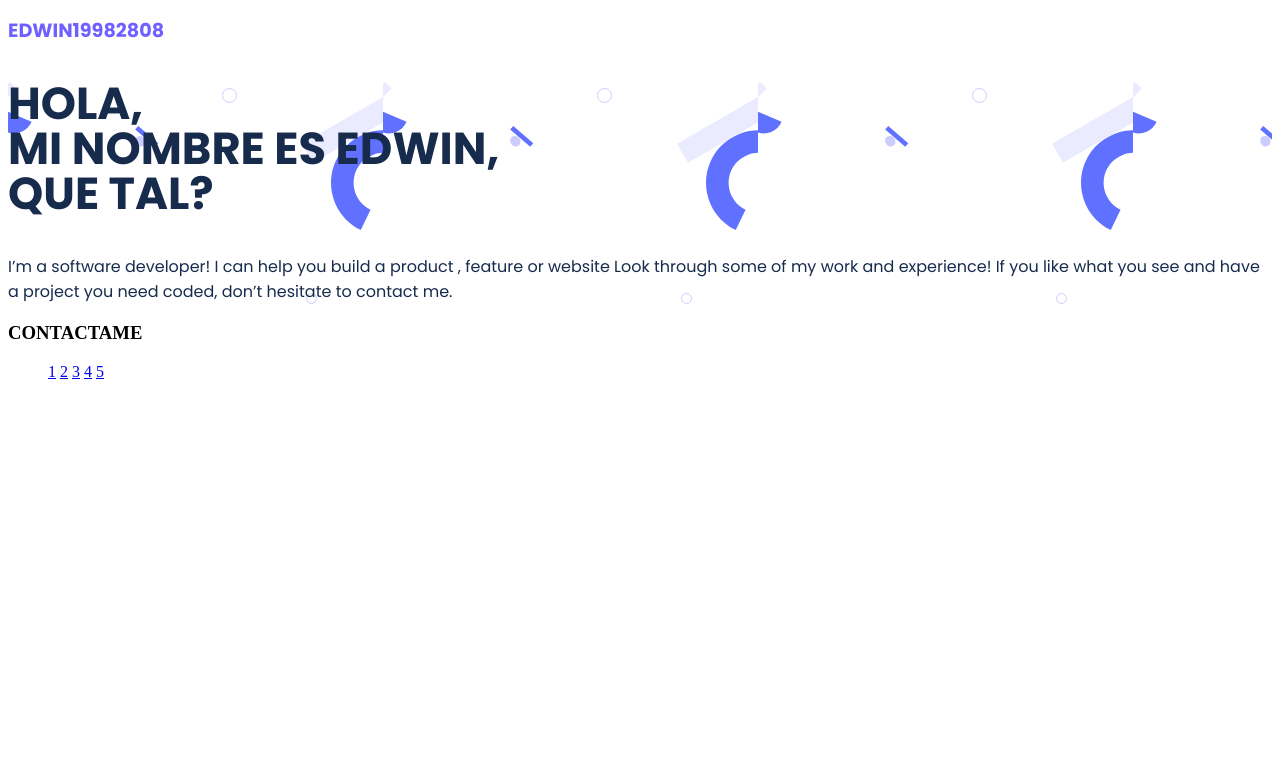
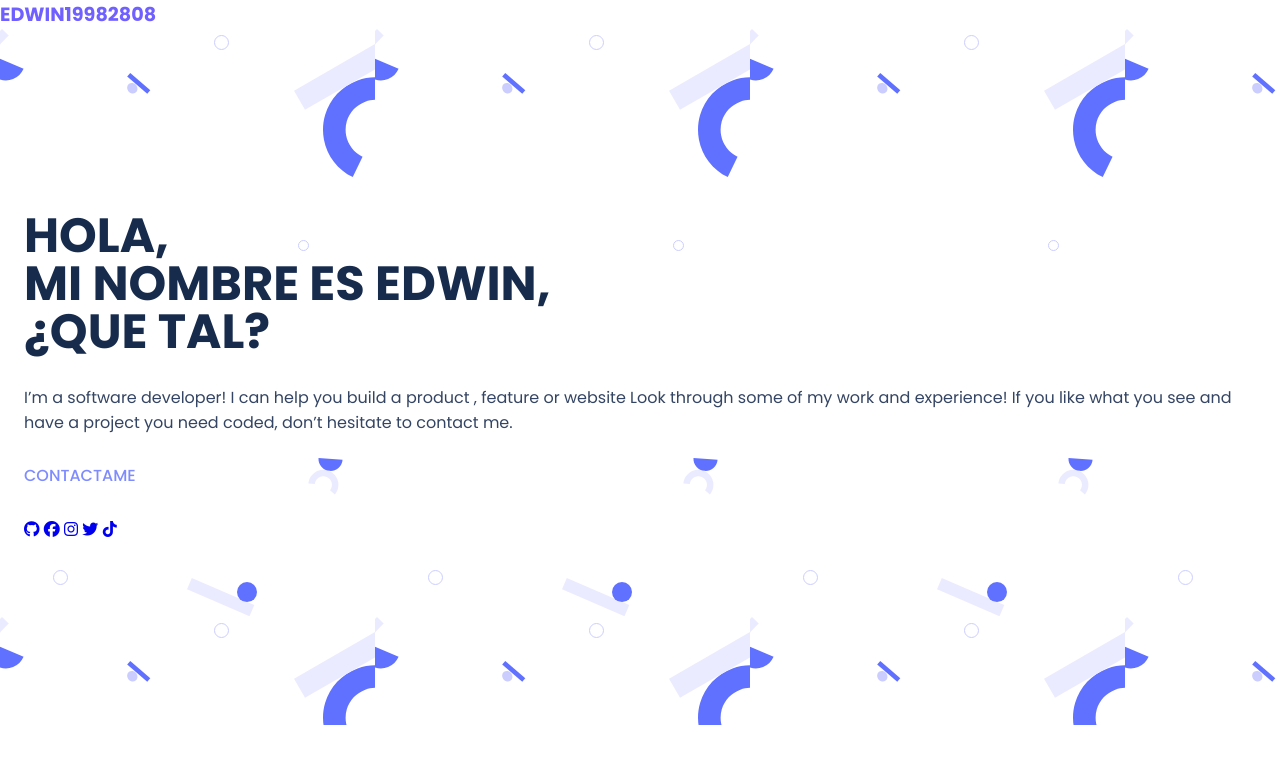
Before and after one commit to Edwin19982808/portafolio-1-Edwin-Maldonado, a plain HTML site: page index.html in a window 1280 px wide. Drawn offline with Linux system fonts and the light colour scheme.

Commit message:
aplicando flex

```diff
--- a/index.html
+++ b/index.html
@@ -8,6 +8,7 @@
     <link rel="preconnect" href="https://fonts.googleapis.com">
 <link rel="preconnect" href="https://fonts.gstatic.com" crossorigin>
 <link href="https://fonts.googleapis.com/css2?family=Poppins:ital,wght@0,100;0,200;0,300;0,400;0,500;0,600;0,700;0,800;0,900;1,100;1,200;1,300;1,400;1,500;1,600;1,700;1,800;1,900&display=swap" rel="stylesheet">
+<link rel="stylesheet" href="https://cdnjs.cloudflare.com/ajax/libs/font-awesome/6.7.2/css/all.min.css" integrity="sha512-Evv84Mr4kqVGRNSgIGL/F/aIDqQb7xQ2vcrdIwxfjThSH8CSR7PBEakCr51Ck+w+/U6swU2Im1vVX0SVk9ABhg==" crossorigin="anonymous" referrerpolicy="no-referrer" />
 </head>
 <body>
     <header>
@@ -16,15 +17,15 @@
     </header>
     <main>
         <section class="home">
-            <h1>HOLA,<br>MI NOMBRE ES EDWIN,<br>QUE TAL?</h1>
+            <h1>HOLA,<br>MI NOMBRE ES EDWIN,<br>¿QUE TAL?</h1>
             <P>I’m a software developer! I can help you build a product , feature or website Look through some of my work and experience! If you like what you see and have a project you need coded, don’t hesitate to contact me.</P>
             <h3>CONTACTAME</h3>
             <ul class="redes sociales">
-                <a href="#">1</a>
-                <a href="#">2</a>
-                <a href="#">3</a>
-                <a href="#">4</a>
-                <a href="#">5</a>
+                <a href="#"><i class="fa-brands fa-github"></i></a>
+                <a href="#"><i class="fa-brands fa-facebook"></i></a>
+                <a href="#"><i class="fa-brands fa-instagram"></i></a>
+                <a href="#"><i class="fa-brands fa-twitter"></i></a>
+                <a href="#"><i class="fa-brands fa-tiktok"></i></a>
             </ul>
         </section>
     </main>
--- a/styles.css
+++ b/styles.css
@@ -1,25 +1,48 @@
+* {
+    margin: 0;
+    padding: 0;
+    box-sizing:border-box ;
+}
+
+body {
+    font-family: "poppins";
+}
+
 h2 {
     color: #7060FF;
-    font-family: "POPPINS";
     font-weight: 700;
     font-size: 1.2rem;
 }
+
 h1 {
     color: #172b4d;
-    font-family: "POPPINS";
     font-weight: 700;
-    font-size: 2.8rem;
+    font-size: 3rem;
     line-height: 1;
     background: none;
 }
-p {
 
-    color: #172b4d;
-    font-family: "POPPINS";
+p  {
+    color: #344563;
     font-weight: 400;
     font-size: 1rem;
 }
 
 .home {
     background-image: url(./imagen/fondo.svg);
+    width: 100vw;
+    height: 87vh;
+
+    display: flex;
+    flex-direction: column;
+    justify-content: center;
+    gap: 1.8rem;
+    padding: 1.5rem;
+
 }
+
+h3 {
+color: #7f8cff;
+font-weight: 500;
+font-size: 1rem;
+}
```
